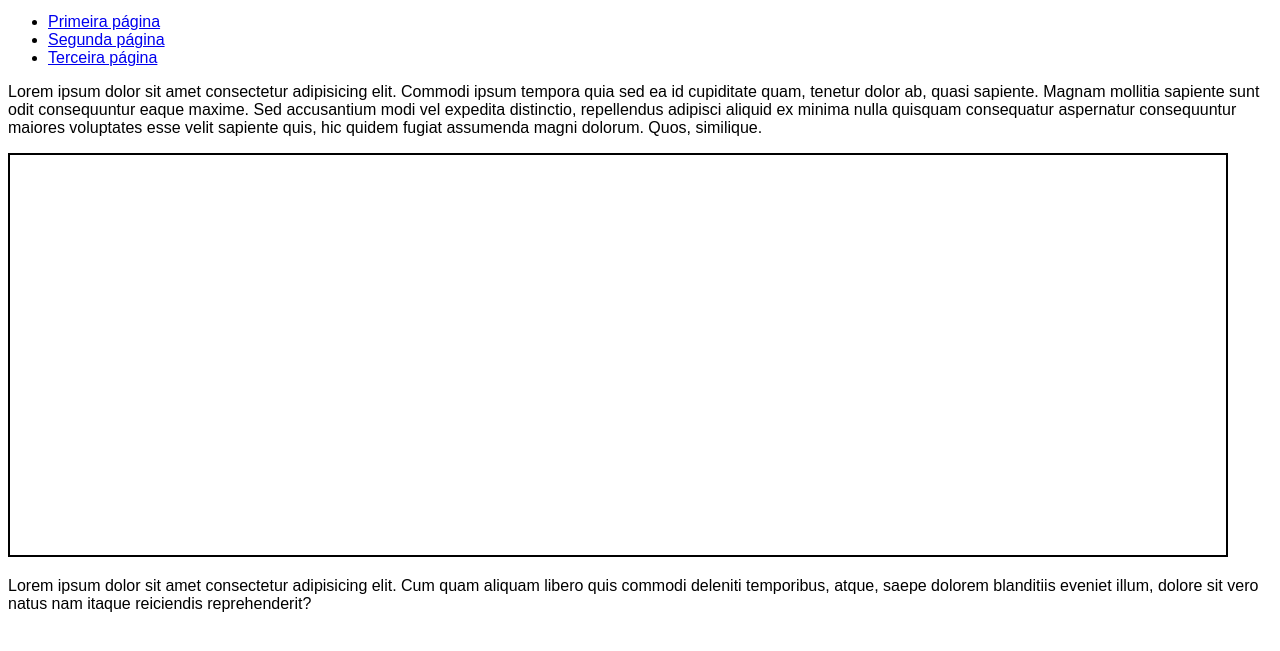
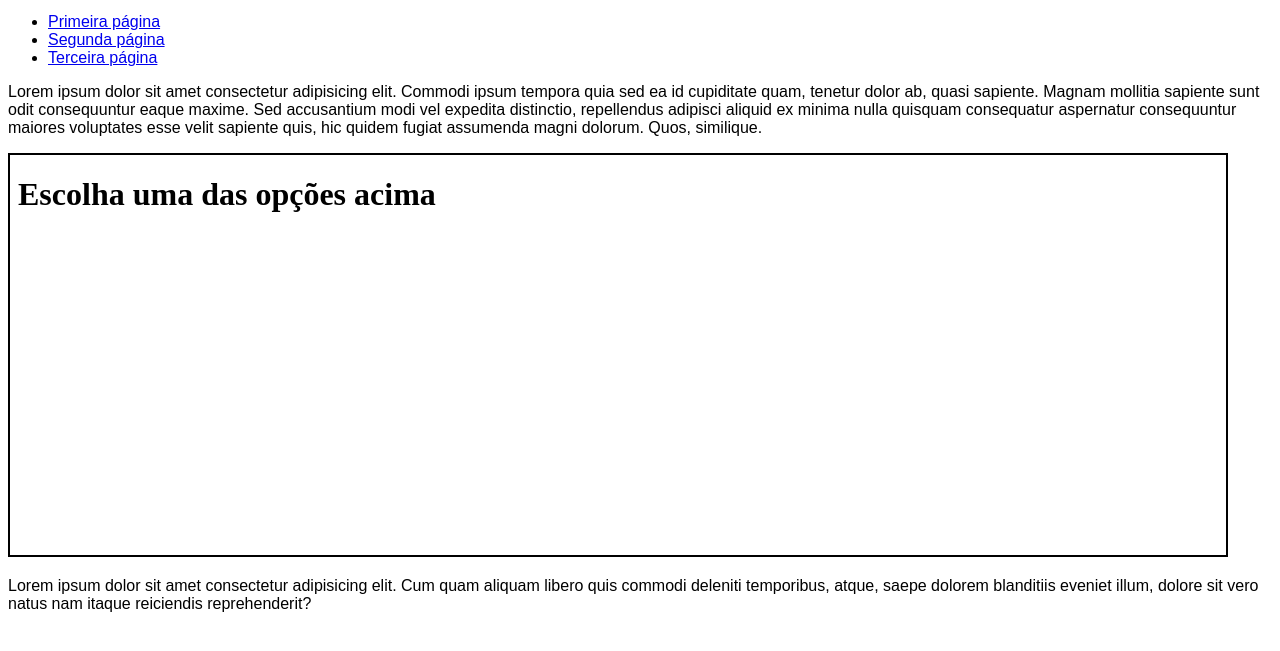
Before and after one commit to ygorjalves/html-css, a plain HTML site: page exercicios/ex024/iframe003.html in a window 1280 px wide. Shown: the part 119-770 px from the top of the page. Drawn offline with Linux system fonts and the light colour scheme.

Commit message:
Update iframe003.html

```diff
--- a/exercicios/ex024/iframe003.html
+++ b/exercicios/ex024/iframe003.html
@@ -26,7 +26,7 @@
     <p>Lorem ipsum dolor sit amet consectetur adipisicing elit. Commodi ipsum tempora quia sed ea id cupiditate quam, tenetur dolor ab, quasi sapiente. Magnam mollitia sapiente sunt odit consequuntur eaque maxime.
     Sed accusantium modi vel expedita distinctio, repellendus adipisci aliquid ex minima nulla quisquam consequatur aspernatur consequuntur maiores voluptates esse velit sapiente quis, hic quidem fugiat assumenda magni dolorum. Quos, similique.</p>
 
-    <iframe name="frame" src=""><p>Infelismente seu navegador não é compatível com isso.</p></iframe>
+    <iframe name="frame" srcdoc="<h1>Escolha uma das opções acima</h1>"><p>Infelismente seu navegador não é compatível com isso.</p></iframe>
     <p>Lorem ipsum dolor sit amet consectetur adipisicing elit. Cum quam aliquam libero quis commodi deleniti temporibus, atque, saepe dolorem blanditiis eveniet illum, dolore sit vero natus nam itaque reiciendis reprehenderit?</p>
 </body>
 </html>
```
